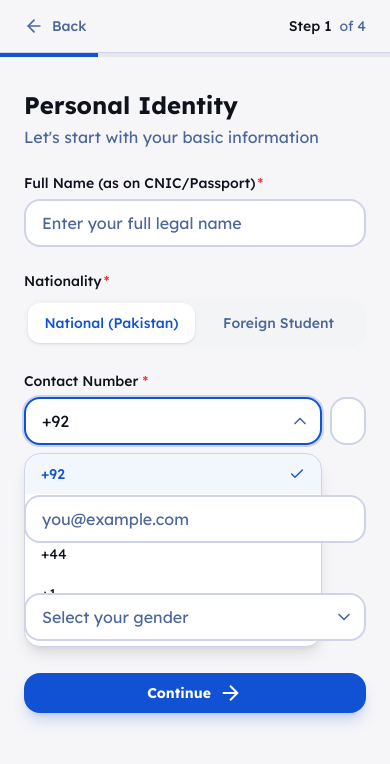
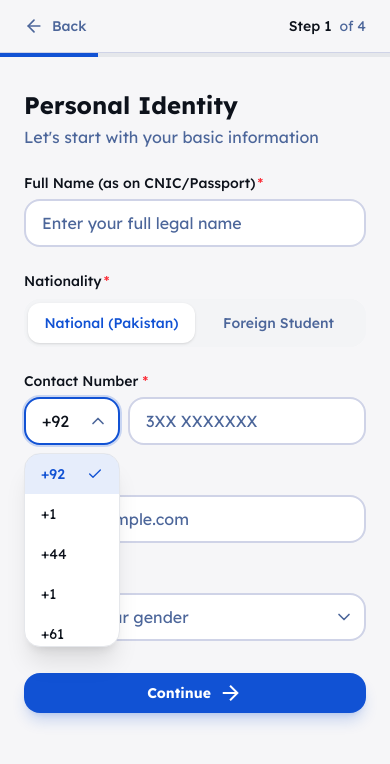
Before and after one commit to muneeb2004/MeritGrid, a Next.js app in the folder web-dashboard/: page /student/onboarding in a window 390 px wide. Both pictures are taken after a click on the button "+92". Shown: the top 764 px of the page. Built offline with nearby package versions, Linux system fonts and the light colour scheme.

Commit message:
fix: improve Select dropdown visibility and phone input layout

```diff
--- a/web-dashboard/app/student/onboarding/page.tsx
+++ b/web-dashboard/app/student/onboarding/page.tsx
@@ -238,11 +238,13 @@ export default function OnboardingPage() {
                   Contact Number <span className="text-red-500">*</span>
                 </label>
                 <div className="flex gap-2">
-                  <Select
-                    options={COUNTRIES.map((c) => ({ value: c.dialCode, label: `${c.dialCode}` }))}
-                    value={data.countryCode}
-                    onChange={(v) => updateField("countryCode", v)}
-                  />
+                  <div className="w-24 shrink-0">
+                    <Select
+                      options={COUNTRIES.map((c) => ({ value: c.dialCode, label: c.dialCode }))}
+                      value={data.countryCode}
+                      onChange={(v) => updateField("countryCode", v)}
+                    />
+                  </div>
                   <div className="flex-1">
                     <Input
                       type="tel"
--- a/web-dashboard/components/ui/Select.tsx
+++ b/web-dashboard/components/ui/Select.tsx
@@ -90,9 +90,9 @@ export default function Select({
         </button>
 
         {isOpen && (
-          <div className="absolute z-dropdown mt-2 w-full bg-white dark:bg-gray-900 border border-border-default dark:border-gray-700 rounded-xl shadow-lg max-h-60 overflow-hidden">
+          <div className="absolute z-50 mt-2 w-full bg-white dark:bg-gray-800 border border-gray-200 dark:border-gray-600 rounded-xl shadow-xl max-h-60 overflow-hidden">
             {searchable && (
-              <div className="p-2 border-b border-border-default dark:border-gray-700">
+              <div className="p-2 border-b border-gray-200 dark:border-gray-600">
                 <div className="relative">
                   <Search size={16} className="absolute left-3 top-1/2 -translate-y-1/2 text-text-muted" />
                   <input
@@ -100,13 +100,13 @@ export default function Select({
                     value={search}
                     onChange={(e) => setSearch(e.target.value)}
                     placeholder="Search..."
-                    className="w-full h-9 pl-9 pr-3 bg-gray-50 dark:bg-white/5 border border-border-default dark:border-gray-700 rounded-lg text-sm focus:outline-none focus:border-primary"
+                    className="w-full h-9 pl-9 pr-3 bg-gray-50 dark:bg-gray-700 border border-gray-200 dark:border-gray-600 rounded-lg text-sm text-text-main dark:text-white focus:outline-none focus:border-primary"
                     autoFocus
                   />
                 </div>
               </div>
             )}
-            <div className="overflow-y-auto max-h-48">
+            <div className="overflow-y-auto max-h-48 scrollbar-thin scrollbar-thumb-gray-300 dark:scrollbar-thumb-gray-600">
               {filteredOptions.length === 0 ? (
                 <div className="px-4 py-3 text-sm text-text-muted">No options found</div>
               ) : (
@@ -121,8 +121,8 @@ export default function Select({
                     }}
                     className={`
                       w-full px-4 py-2.5 flex items-center justify-between text-left text-sm
-                      hover:bg-gray-50 dark:hover:bg-white/5 transition-colors
-                      ${option.value === value ? "bg-primary/5 text-primary font-medium" : "text-text-main dark:text-white"}
+                      hover:bg-gray-100 dark:hover:bg-gray-700 transition-colors
+                      ${option.value === value ? "bg-primary/10 text-primary font-medium" : "text-text-main dark:text-white"}
                     `}
                   >
                     {option.label}
```
